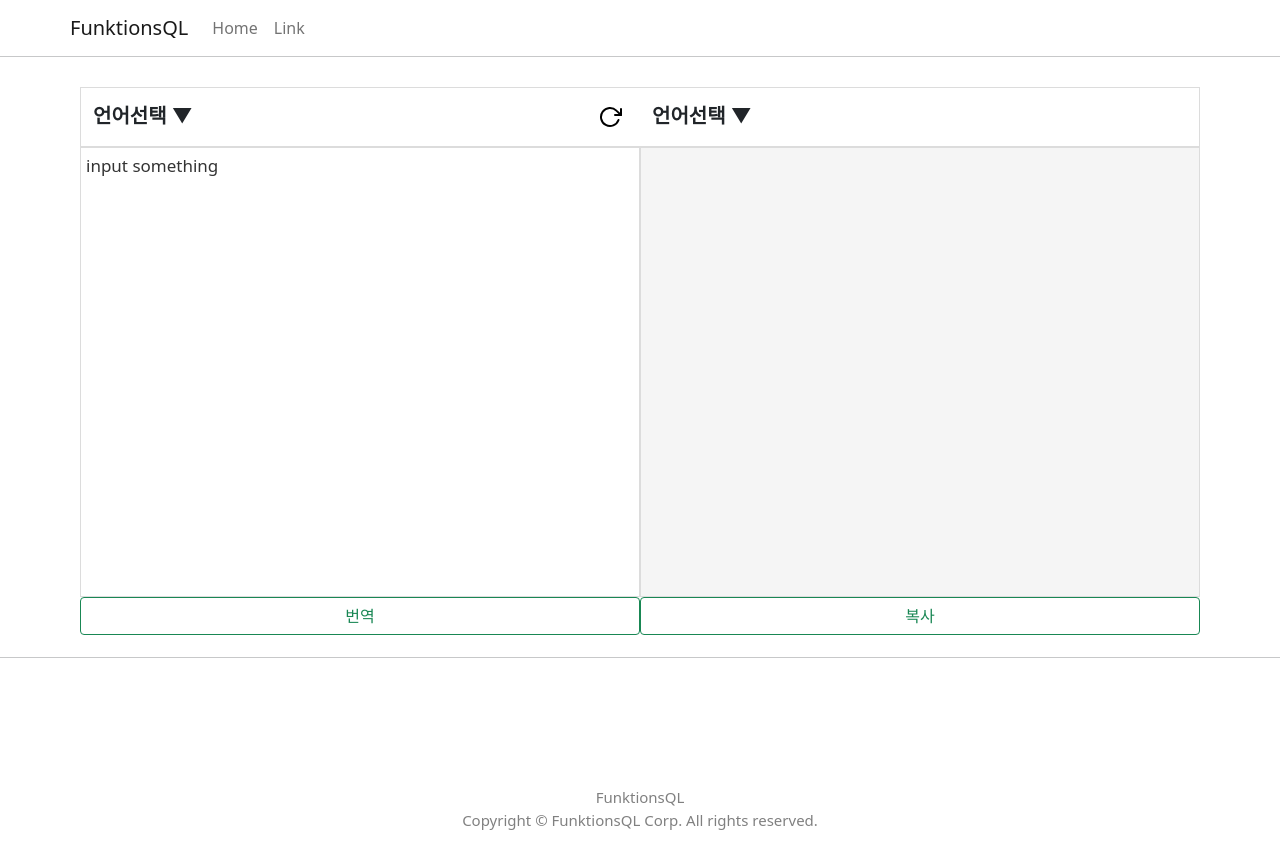
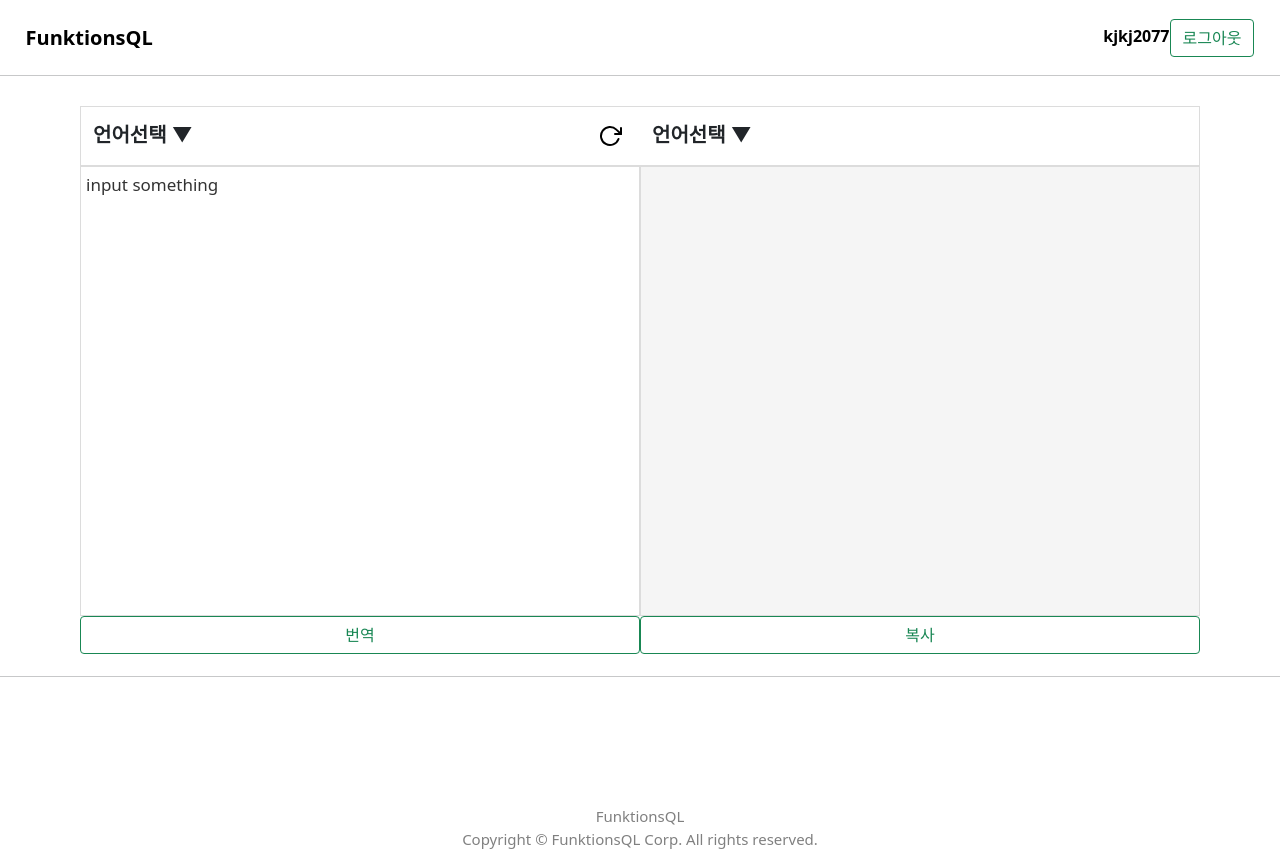
Before and after one commit to kjkj2077/funktionsql-workbench, a React (Create React App) app: page /Translation in a window 1280 px wide. Built offline with nearby package versions, Linux system fonts and the light colour scheme.

Commit message:
initial commit

```diff
--- a/package.json
+++ b/package.json
@@ -21,9 +21,11 @@
     "react-feather": "^2.0.9",
     "react-google-login": "^5.2.2",
     "react-icons": "^4.3.1",
+    "react-redux": "^8.0.1",
     "react-router-dom": "^5.2.0",
     "react-script": "^2.0.5",
     "react-scripts": "^5.0.0",
+    "redux": "^4.1.2",
     "web-vitals": "^2.1.4"
   },
   "scripts": {
--- a/src/GooLogin.js
+++ b/src/GooLogin.js
@@ -17,16 +17,18 @@ function GooLogin(){
             }
         }).then((res)=>{
             console.log(res);
+            console.log(res.data.refresh_token);
             localStorage.setItem("re-token",res.data.refresh_token);
             localStorage.setItem("ac-token",res.data.access_token);
             window.alert(JSON.stringify(res.data.username).replace(/\"/gi, "")+"님 접속 성공");
+            document.location.href = '/Translation';
         }).catch(error=>{
             console.log(error);
         });
     }
     const onFailure = (res) =>{
         console.log("login fail!",res);
-        window.alert("접속실패.");
+        window.alert("로그인 실패.");
     }
 
   return(
--- a/src/GooSingup.js
+++ b/src/GooSingup.js
@@ -2,6 +2,7 @@ import * as React from 'react';
 import GoogleLogin from 'react-google-login';
 import axios from "axios";
 const clientId = "831001107036-ci56k1fp2jq41m3a2es9vdtsqbvnfr6u.apps.googleusercontent.com";
+
 function GooSignup() {
     const onSuccess = (res) => {
     console.log("login success!", res.profileObj);
--- a/src/Logging.js
+++ b/src/Logging.js
@@ -1,28 +1,29 @@
 import axios from "axios";
 import { useHistory } from "react-router-dom";
-function Logging(){
+import { Toast } from 'react-bootstrap';
+function Logging() {
     const username = document.getElementById("username");
     const password = document.getElementById('password');
 
-    let history = useHistory();
-    //history.push('/Translation');
     axios({
-        method:"POST",
+        method: "POST",
         url: 'http://15.164.99.115/auth/login/basic',
-        data:{
+        data: {
             "username": username?.value,
             "password": password?.value
         }
-    }).then((res)=>{//성공
+    }).then((res) => {//성공
         console.log(res);
         console.log(res.data.refresh_token);
-        localStorage.setItem("re-token",res.data.refresh_token);
-        localStorage.setItem("ac-token",res.data.access_token);
-        window.alert(JSON.stringify(res.data.username).replace(/\"/gi, "")+"님 접속 성공");
+        localStorage.setItem("re-token", res.data.refresh_token);
+        localStorage.setItem("ac-token", res.data.access_token);
+        window.alert(JSON.stringify(res.data.username).replace(/\"/gi, "") + "님 접속 성공");
+        document.location.href = '/Translation';
 
-    }).catch(error=>{
+    }).catch(error => {
         console.log(error);
         window.alert("접속실패.");
+
     });
 }
 export default Logging;
--- a/src/Signing.js
+++ b/src/Signing.js
@@ -14,9 +14,10 @@ function Signing(){
         }
     }).then((res)=>{
         console.log(res);
+        window.alert(JSON.stringify(res.data.username).replace(/\"/gi, "")+"계정 만들기 성공");
     }).catch(error=>{
         console.log(error);
-
+        window.alert("계정만들기 실패.");
     });
 }
 
--- a/src/Translation.js
+++ b/src/Translation.js
@@ -1,29 +1,24 @@
 import './Translation.css';
 import 'bootstrap/dist/css/bootstrap.min.css';
-import { Navbar, Container, Nav, NavDropdown, Button, Dropdown,CloseButton } from 'react-bootstrap';
+import { Navbar, Container, Nav, NavDropdown, Button, Dropdown, CloseButton } from 'react-bootstrap';
 import { RotateCw } from 'react-feather';
-import { Link,Route,Switch} from 'react-router-dom';
-import React from 'react';
+import { Link, Route, Switch } from 'react-router-dom';
+import React, { useState } from 'react';
 
 
 function Translation() {
+  const [LoginState, setLoginState] = useState(true);
   return (
     <div className='app'>
-        <Navbar bg="white" expand="lg">
-          <Container className='nav' >
-          <Link to="/"style={{ textDecoration: 'none' }}> <Navbar.Brand >FunktionsQL</Navbar.Brand></Link>
-            <Navbar.Toggle aria-controls="basic-navbar-nav" />
-            <Navbar.Collapse id="basic-navbar-nav">
-              <Nav className="me-auto">
-                <Nav.Link href="#home">Home</Nav.Link>
-                <Nav.Link href="#link">Link</Nav.Link>
-              </Nav>
-            </Navbar.Collapse>
-          </Container>
-        </Navbar>
+      <header>
+        <Link to="/" style={{ textDecoration: 'none',color: 'black',fontSize:20 }}>FunktionsQL</Link>
+        <nav>
+          {LoginState === false ? (<Login />) : (<Logout />)}
+        </nav>
+      </header>
       {/* nav */}
 
-        <hr id='hr'/>
+      <hr id='hr' />
       <div className='total'>
         <div className='translate'>
           <div className="row" >
@@ -70,8 +65,6 @@ function Translation() {
           </div>
         </div>
         {/* 언어선택2 */}
-
-
         <div className="row" >
           <div className="col-6" id='inner'>
             <div contentEditable="true" class='text' placeholder="input something" >
@@ -86,12 +79,11 @@ function Translation() {
       </div>
       {/* 입력창 */}
 
-
-        <hr/>
+      <hr />
       <footer >
         <Container>
           <div >
-              FunktionsQL<br/>
+            FunktionsQL<br />
             Copyright © FunktionsQL Corp. All rights reserved.
           </div>
         </Container>
@@ -100,4 +92,19 @@ function Translation() {
     </div>
   );
 }
+function Login() {
+  return (
+    <div>
+      <Link to="/login" id="header-sub" style={{ textDecoration: 'none' }}><span>로그인</span></Link>
+      <Link to="/sg" id="header-sub" style={{ textDecoration: 'none' }}><span>회원가입</span></Link>
+    </div>
+  );
+}
+function Logout() {
+  return (
+    <div>
+      <span>kjkj2077</span><Button variant="outline-success">로그아웃</Button>
+    </div>
+  );
+}
 export default Translation;
--- a/src/index.js
+++ b/src/index.js
@@ -3,13 +3,16 @@ import ReactDOM from 'react-dom';
 import './index.css';
 import App from './App';
 import { BrowserRouter } from 'react-router-dom';
+import { Provider } from 'react-redux';
 
 
 
 ReactDOM.render(
   <React.StrictMode>
     <BrowserRouter>
-    <App />
+
+        <App />
+
     </BrowserRouter>
   </React.StrictMode>,
   document.getElementById('root')
--- a/src/main.js
+++ b/src/main.js
@@ -2,20 +2,19 @@ import './Main.css';
 import 'bootstrap/dist/css/bootstrap.min.css';
 import { Navbar, Container, Nav, NavDropdown, Button, Dropdown, CloseButton } from 'react-bootstrap';
 import { Link, Route, Switch } from 'react-router-dom';
-import React ,{useState}from 'react';
+import React, { useState } from 'react';
 import axios from 'axios';
 import GoogleLogin from 'react-google-login';
 
 function Main() {
-
+  const [LoginState, setLoginState] = useState(true);
 
   return (
     <div className='app'>
       <header>
         <h3>FunktionsQL</h3>
         <nav>
-          <Link to="/login" id="header-sub" style={{ textDecoration: 'none'}}><span>로그인</span></Link>
-          <Link to="/sg"  id="header-sub" style={{ textDecoration: 'none'}}><span>회원가입</span></Link>
+          {LoginState ===false ?(<Login/>):(<Logout/>)}
         </nav>
       </header>
       {/* header */}
@@ -26,7 +25,6 @@ function Main() {
         <Link id="link" to="/login"><h4>이미 계정이 있으신가요? 로그인</h4></Link>
         <img className="phoneImage" alt="iPhone_01" src="img/trans.png" />
       </div>
-
 
       <hr />
       <footer >
@@ -41,4 +39,20 @@ function Main() {
     </div>
   );
 }
+
+function Login() {
+  return (
+    <div>
+        <Link to="/login" id="header-sub" style={{ textDecoration: 'none'}}><span>로그인</span></Link>
+        <Link to="/sg"  id="header-sub" style={{ textDecoration: 'none'}}><span>회원가입</span></Link>
+    </div>
+  );
+}
+function Logout() {
+  return (
+    <div>
+       <span>kjkj2077</span><Button variant="outline-success">로그아웃</Button>
+    </div>
+  );
+}
 export default Main;
```
Also changed, not shown: src/Sg.js (+0 -10 lines), 1 other file (tests, documents, lock files or other folders). Lines whose indentation alone changed are shown as unchanged.
